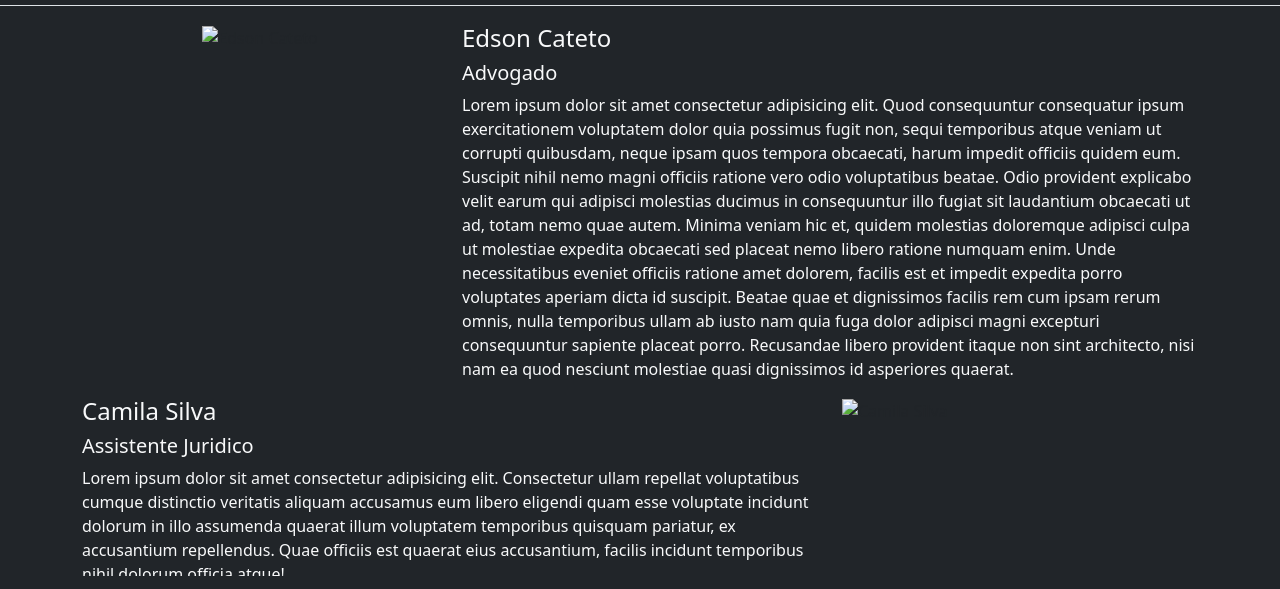
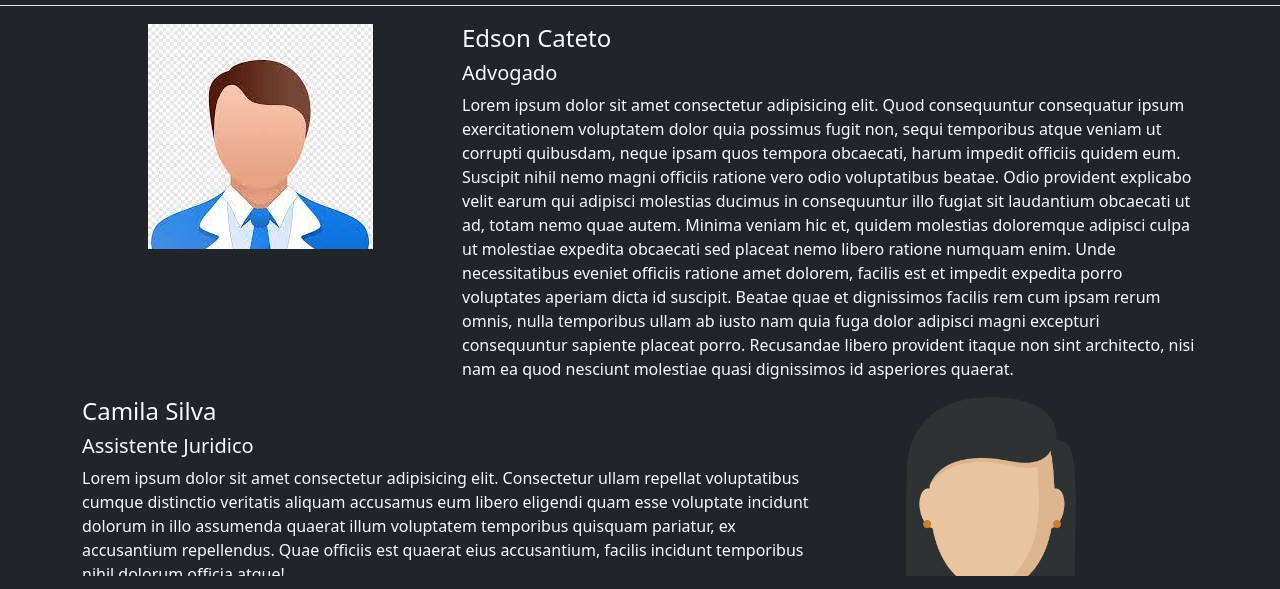
Before and after one commit to ThaisAnandaDaHoraSoares/CatetoAdvogados, a website: page profissionais.html in a window 1280 px wide. Shown: the part 72-661 px from the top of the page. Drawn offline with nearby package versions, Linux system fonts and the light colour scheme.

Commit message:
Update profissionais.html

```diff
--- a/profissionais.html
+++ b/profissionais.html
@@ -69,7 +69,7 @@
     <div class="container">
       <div class="row">
         <div class="col-md-4 text-md-center">
-          <img src="/img/proficionais/Advogado.jpeg" alt="Edson Cateto">
+          <img src="/img/profissionais/Advogado.jpeg" alt="Edson Cateto">
         </div>
         <div class="col-12 col-md-8 text-light">
           <h4>Edson Cateto</h4>
@@ -99,7 +99,7 @@
             est quaerat eius accusantium, facilis incidunt temporibus nihil dolorum officia atque!</p>
         </div>
         <div class="col-md-4">
-          <img src="/img/proficionais/802029_user_512x512.png" alt="Camila Silva" width="300" height="300">
+          <img src="/img/profissionais/802029_user_512x512.png" alt="Camila Silva" width="300" height="300">
         </div>
       </div>
     </div>
```
